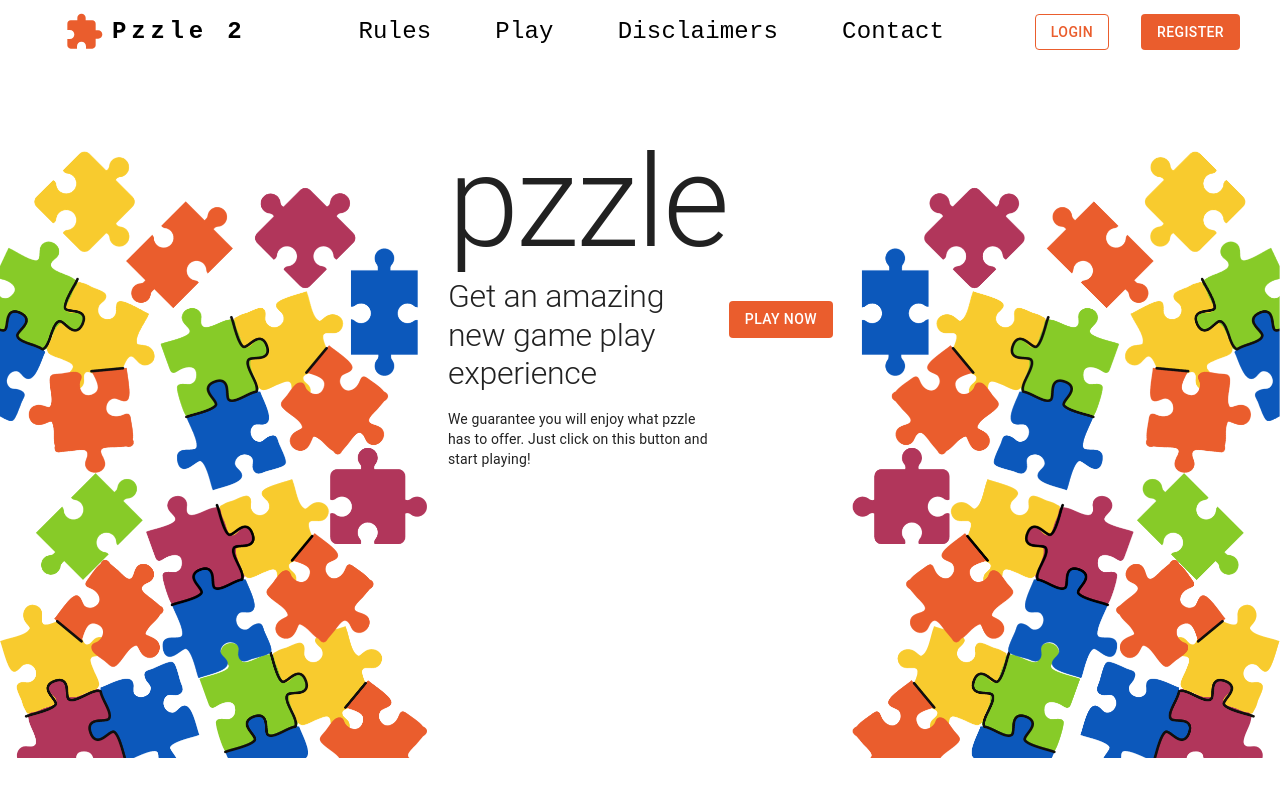
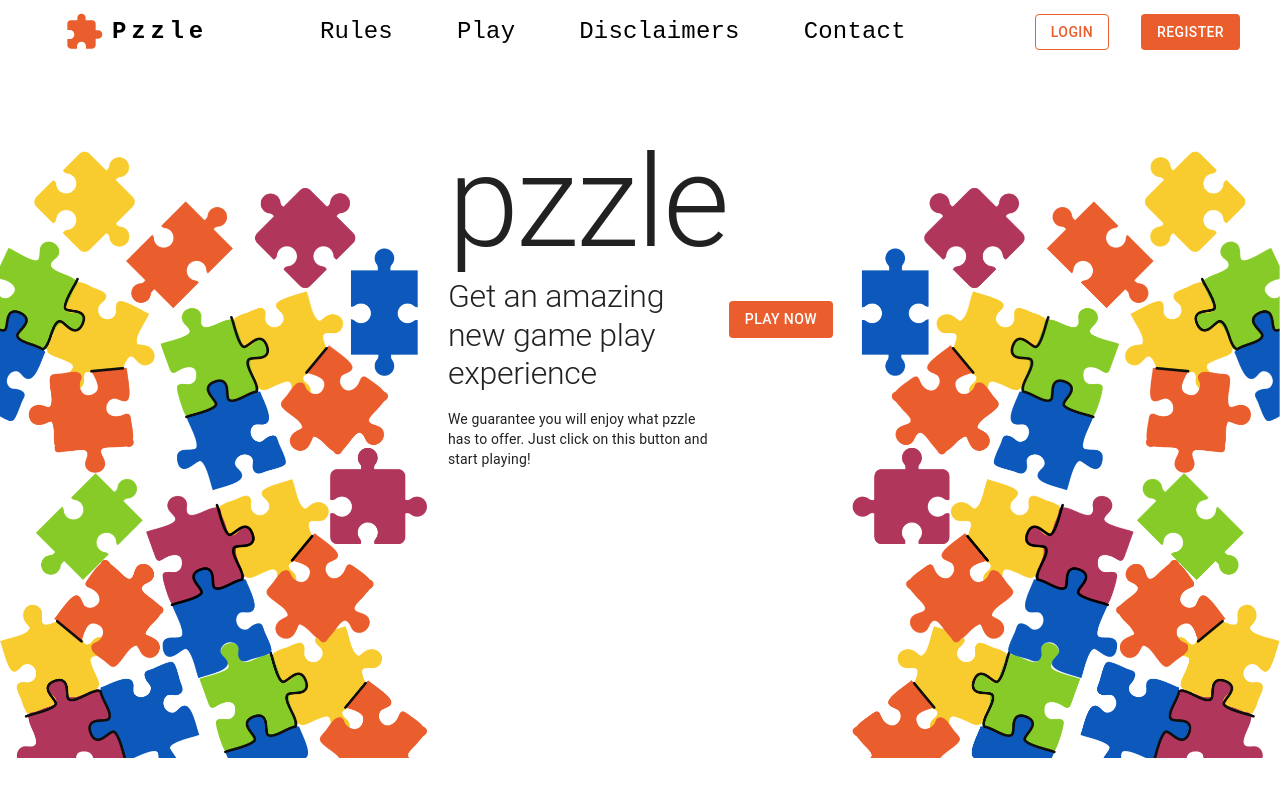
Before and after one commit to keeks-mtl/pzzle, a React (Create React App) app: page / in a window 1280 px wide. Shown: the top 796 px of the page. Built offline with nearby package versions, Linux system fonts and the light colour scheme.

Commit message:
fix typo

```diff
--- a/src/Components/Navbar.js
+++ b/src/Components/Navbar.js
@@ -107,7 +107,7 @@ function Navbar() {
                 textDecoration: "none",
               }}
             >
-              Pzzle 2
+              Pzzle
             </Typography>
           </Link>
 
```
